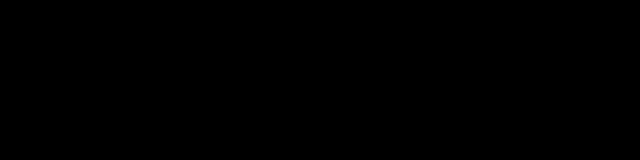
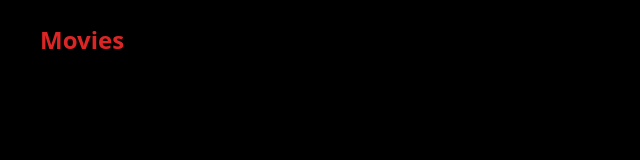
Before and after one commit to hamu-ai/TMDB-movies, a Next.js app: page / in a window 1280 px wide. Shown: the top 160 px of the page, without its empty margins (0-640 px from the left). Built offline with nearby package versions, Linux system fonts and the light colour scheme.

Commit message:
✨ Heder作成

```diff
--- /dev/null
+++ b/src/components/Heder.tsx
@@ -0,0 +1,26 @@
+import { FC, useEffect, useState } from "react";
+
+const Heder: FC = () => {
+  const [isScroll, setScroll] = useState(false);
+
+  useEffect(() => {
+    window.addEventListener("scroll", () => {
+      if (window.scrollY > 0) {
+        setScroll(true);
+      } else {
+        setScroll(false);
+      }
+    });
+  });
+  return (
+    <div
+      className={`
+    ${isScroll ? "bg-red-600 text-white" : "text-red-600"}
+    flex w-screen  h-10 p-10 items-center  fixed z-10`}
+    >
+      <h1 className="font-bold text-2xl ">Movies</h1>
+    </div>
+  );
+};
+
+export default Heder;
--- a/src/pages/_app.tsx
+++ b/src/pages/_app.tsx
@@ -1,8 +1,14 @@
 import "src/styles/globals.css";
 import type { AppProps } from "next/app";
+import Heder from "src/components/Heder";
 
 function MyApp({ Component, pageProps }: AppProps) {
-  return <Component {...pageProps} />;
+  return (
+    <>
+      <Heder />
+      <Component {...pageProps} />
+    </>
+  );
 }
 
 export default MyApp;
```
